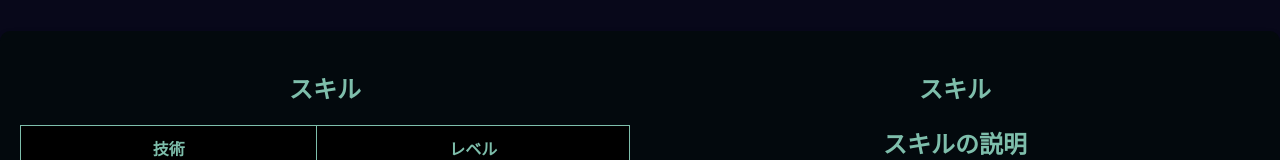
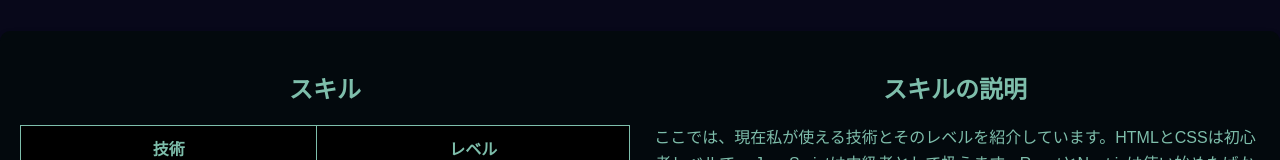
Before and after one commit to HibikiKobayashii/portforio, a Next.js app: page / in a window 1280 px wide. Shown: the part 523-683 px from the top of the page. Built offline with nearby package versions, Linux system fonts and the light colour scheme.

Commit message:
Update SkillDescription.tsx

```diff
--- a/app/components/SkillDescription.tsx
+++ b/app/components/SkillDescription.tsx
@@ -3,7 +3,7 @@ import React from "react";
 const SkillDescription = () => {
   return (
     <div style={{ flex: 1 }}>
-       <h1 style={{ marginBottom: "20px", color: "#7ebeab" }}>スキル</h1>
+
       <h2 style={{ marginBottom: "20px", color: "#7ebeab" }}>スキルの説明</h2>
       <p style={{ fontSize: "16px", lineHeight: "1.6", color: "#7ebeab" }}>
         ここでは、現在私が使える技術とそのレベルを紹介しています。HTMLとCSSは初心者レベルで、
```
